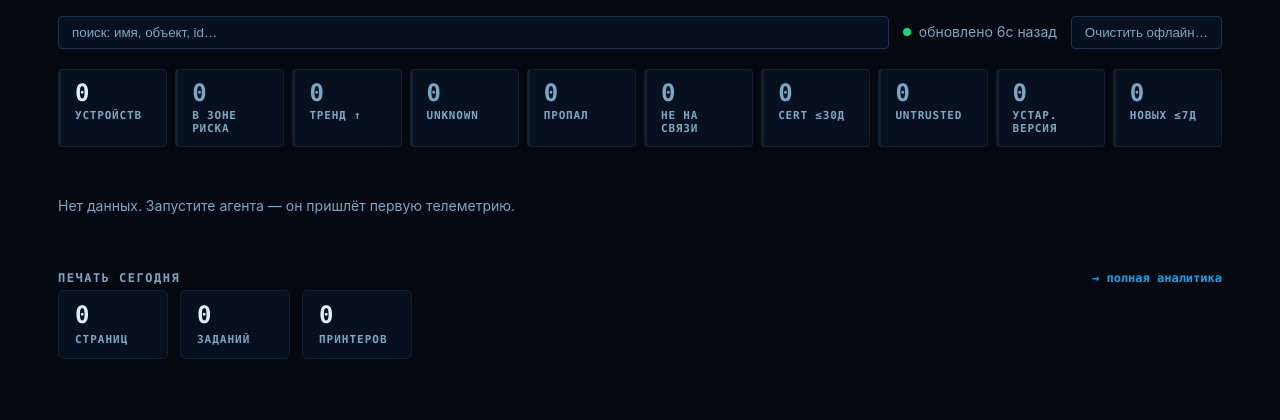
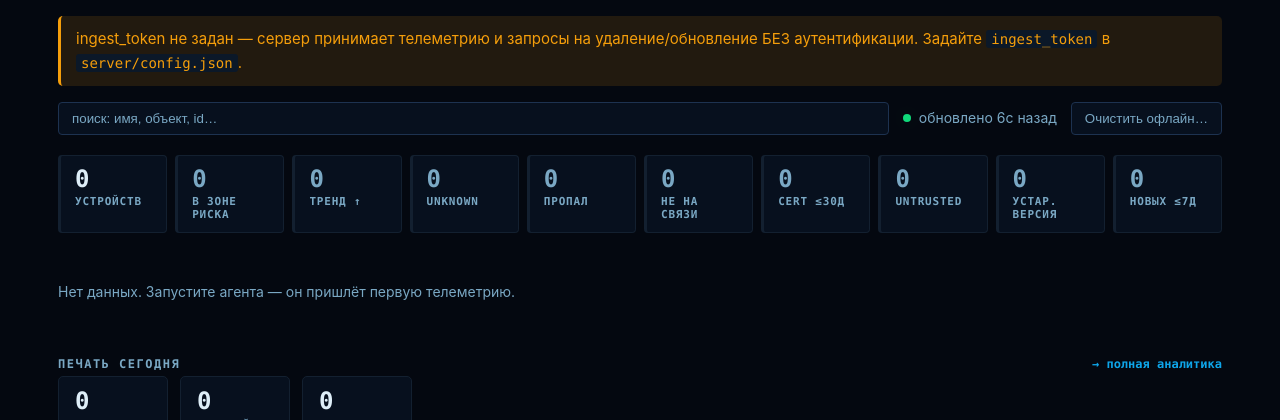
Before and after one commit to SergioTheFirst/srp, a FastAPI app: page / in a window 1280 px wide. Shown: the part 52-472 px from the top of the page. Run offline with FastAPI, Linux system fonts and the light colour scheme; data that the repository does not hold is empty; some libraries are stand-ins or nearby versions.

Commit message:
fix: громкое предупреждение о выключенной ingest-аутентификации (P0-2, вариант А)
server/config.json не задаёт ingest_token — сервер как поставляется
принимает телеметрию/delete/purge/update без учётных данных. Вариант Б
(сгенерировать токен по умолчанию) сломал бы приём от уже развёрнутого
флота, у которого client/config.json токена не содержит — не трогаем
поведение, только видимость проблемы.

- server/main.py: create_app логирует WARNING (logger "srp.auth"), если
  cfg.ingest_token пуст.
- base.html: баннер alert-warn на каждой странице дашборда при пустом
  request.app.state.ingest_token (один источник истины — без правки
  каждого роута).

Пустой токен остаётся no-op — поведение приёма не меняется.

```diff
--- a/server/main.py
+++ b/server/main.py
@@ -52,6 +52,7 @@ class _IngestBodySizeMiddleware(BaseHTTPMiddleware):
 
 
 _log = logging.getLogger("srp.retention")
+_authlog = logging.getLogger("srp.auth")
 
 
 def _run_retention_sweep(cfg: ServerConfig) -> None:
@@ -414,6 +415,16 @@ def create_app(cfg: ServerConfig | None = None) -> FastAPI:
         lifespan=lifespan,
     )
     app.state.ingest_token = cfg.ingest_token  # "" = ingest auth disabled (MVP default)
+    if not cfg.ingest_token:
+        # P0-2 (stoperrors.md): loud, not silent -- the deployed default accepts
+        # telemetry AND honours delete/purge/update from anyone on the LAN. This
+        # does not change the default itself (would break already-deployed fleets
+        # whose client/config.json has no token); it only makes the gap visible.
+        _authlog.warning(
+            "ingest_token не задан — сервер принимает телеметрию и "
+            "административные запросы (delete/purge/update) БЕЗ аутентификации. "
+            "Задайте ingest_token в server/config.json, чтобы включить проверку."
+        )
     app.state.updates_dir = cfg.resolved_updates_dir()  # agent auto-update package drop
     app.state.printer_config = cfg.printer_config()  # for the /printers/poll force button
     app.state.netdisco_config = cfg.netdisco_config()  # for the /discovery/poll force button
--- a/server/web/templates/base.html
+++ b/server/web/templates/base.html
@@ -599,6 +599,12 @@ window.srpEsc = function (s) {
   </nav>
 </header>
 <main>
+{% if not request.app.state.ingest_token %}
+<div class="alert-banner alert-warn" role="alert" style="margin-bottom:16px">
+  ingest_token не задан — сервер принимает телеметрию и запросы на удаление/обновление
+  БЕЗ аутентификации. Задайте <code>ingest_token</code> в <code>server/config.json</code>.
+</div>
+{% endif %}
 {% block body %}{% endblock %}
 </main>
 <script>
```
Also changed, not shown: tests/test_ingest_token_visibility.py (added, +48 -0 lines).
